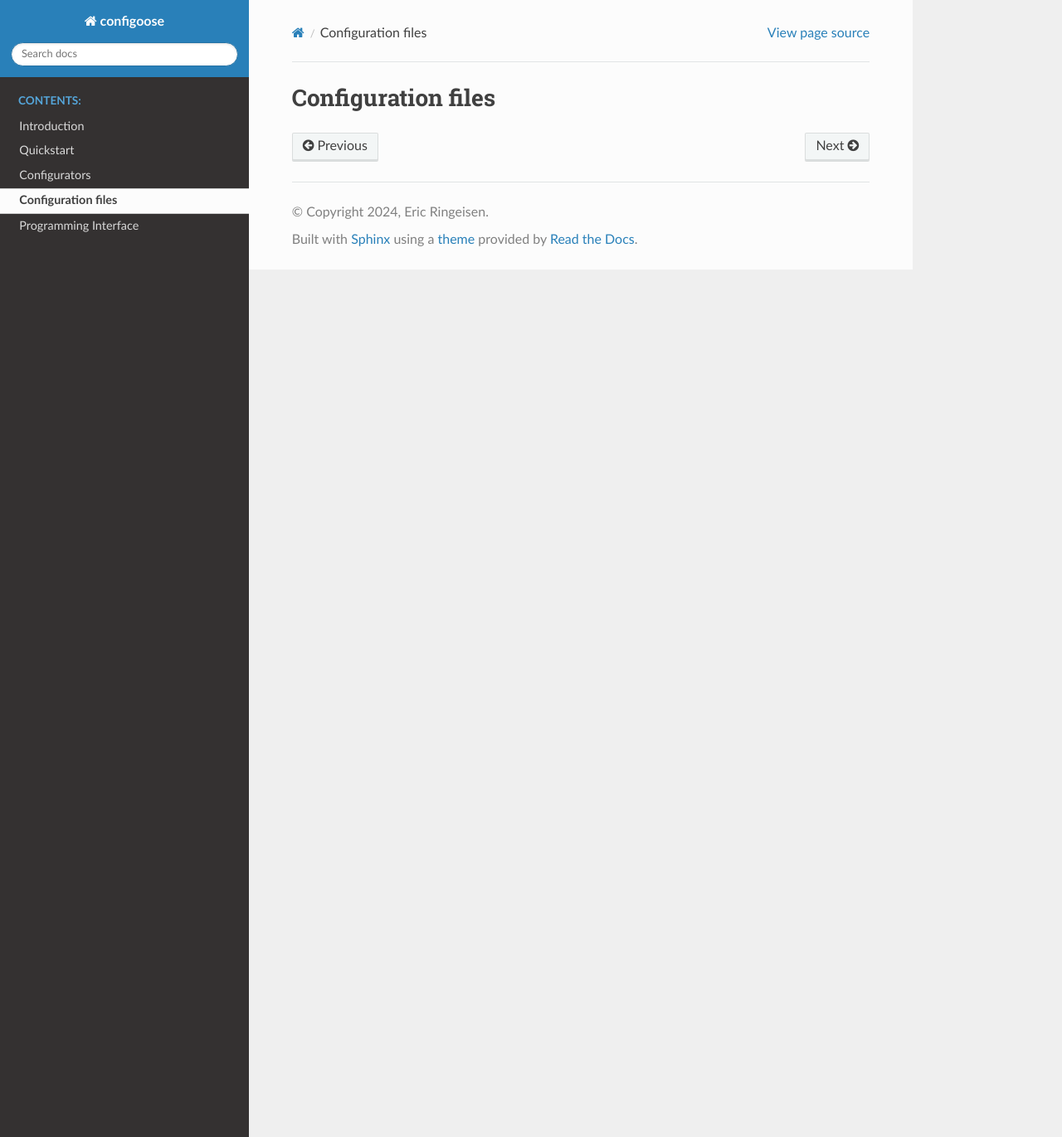
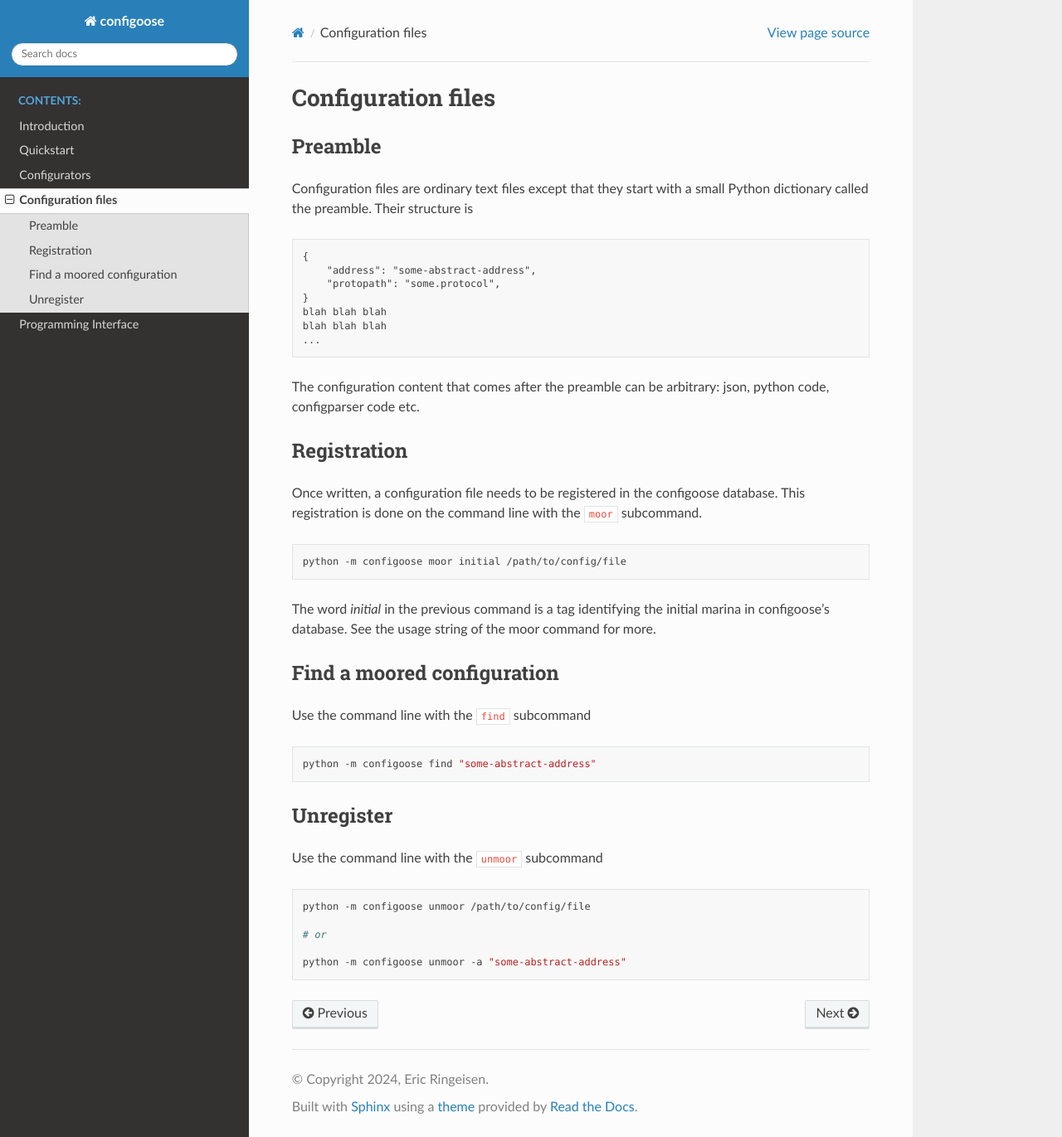
Before and after one commit to Gribouillis/configoose, a Sphinx documentation site: the page built from docs/source/files.rst, in a window 1280 px wide and 1371 px high. Shown: the whole window at 83% size. Built offline with Sphinx 7.4.7 and the Read the Docs theme 2.0.0, drawn with Linux system fonts in a browser that asks for light colours.

Commit message:
Populate docs/source/files.rst

```diff
--- a/docs/source/files.rst
+++ b/docs/source/files.rst
@@ -1,2 +1,60 @@
 Configuration files
 ===================
+
+Preamble
+********
+
+Configuration files are ordinary text files except that
+they start with a small Python dictionary called
+the preamble. Their structure is
+
+.. code-block:: text
+
+    {
+        "address": "some-abstract-address",
+        "protopath": "some.protocol",
+    }
+    blah blah blah
+    blah blah blah
+    ...
+
+The configuration content that comes after the preamble
+can be arbitrary: json, python code, configparser code
+etc.
+
+Registration
+************
+
+Once written, a configuration file needs to be registered
+in the configoose database. This registration is done on
+the command line with the :code:`moor` subcommand.
+
+.. code-block:: bash
+
+    python -m configoose moor initial /path/to/config/file
+
+The word :emphasis:`initial` in the previous command is a
+tag identifying the initial marina in configoose's database.
+See the usage string of the moor command for more.
+
+Find a moored configuration
+***************************
+
+Use the command line  with the :code:`find` subcommand
+
+.. code-block:: bash
+
+    python -m configoose find "some-abstract-address"
+
+Unregister
+**********
+
+Use the command line with the :code:`unmoor` subcommand
+
+.. code-block:: bash
+
+    python -m configoose unmoor /path/to/config/file
+
+    # or
+
+    python -m configoose unmoor -a "some-abstract-address"
```
